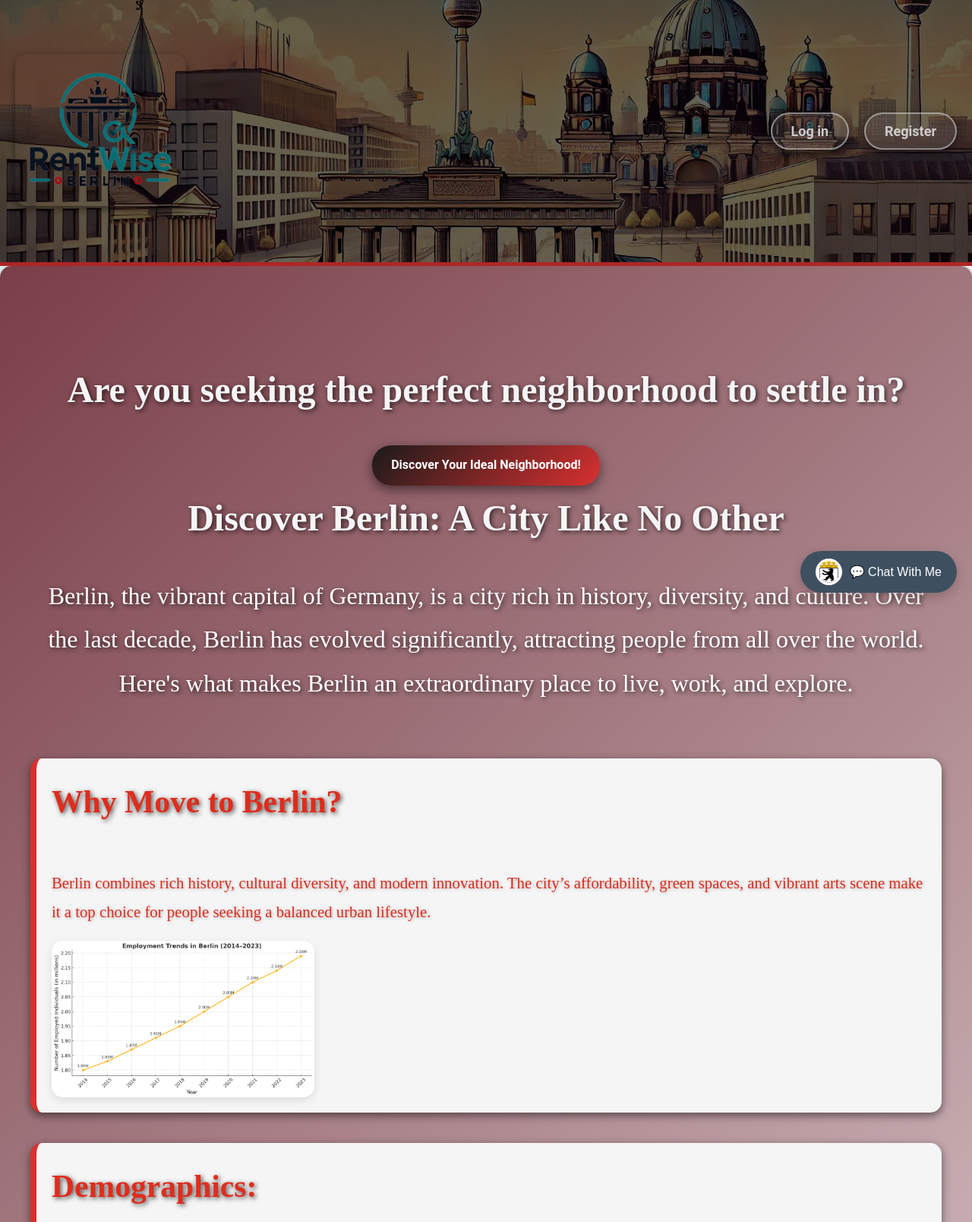
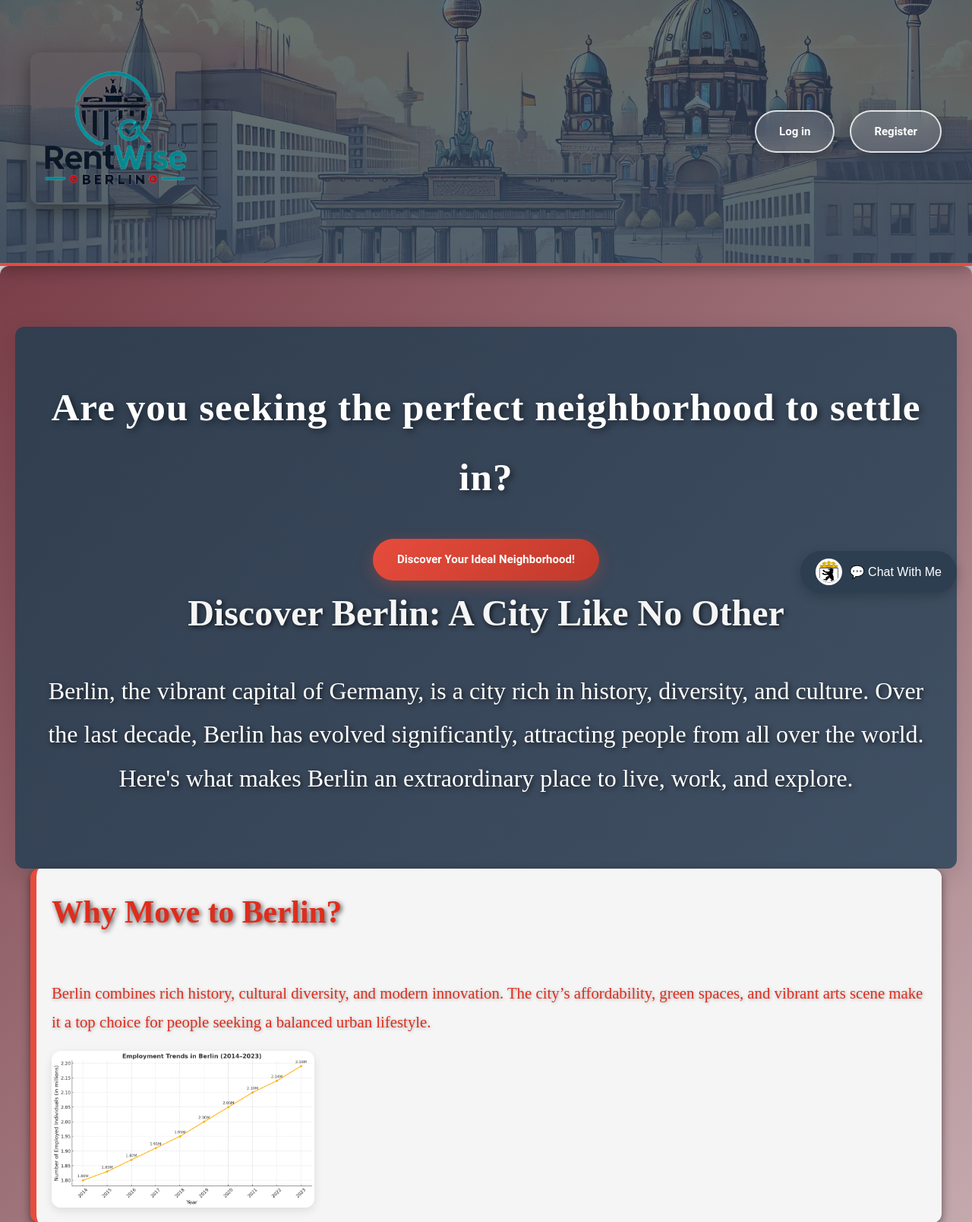
Before and after one commit to moroianu13/Berlin_capstone_project, a Django app: template neighborhoods/templates/neighborhoods/home.html in a window 1280 px wide. Shown: the top 1608 px of the page at 76% size. Run offline with Django 5.2, Linux system fonts and the light colour scheme; the template is opened without the code that fills it, so the values that code supplies are empty.

Commit message:
Enhance UI with modern design system: card layouts, gradients, improved shadows and animations

```diff
--- a/static/css/general_and_home.css
+++ b/static/css/general_and_home.css
@@ -1,16 +1,19 @@
 
 /* Global Styles */
 :root {
-    --primary-color: #3e5060; /* Inspired by Berlin's urban architecture */
-    --secondary-color: #1a1a1a; /* For a sleek modern touch */
-    --accent-color: #d93030; /* Red tone reflecting historical Berlin brick buildings */
-    --highlight-color: #0073e6; /* Reflecting Berlin's modern edge */
-    --gradient-light-blue: #e0f7fa;
+    --primary-color: #2c3e50; /* Deep navy blue */
+    --secondary-color: #34495e; /* Slate gray */
+    --accent-color: #e74c3c; /* Vibrant red */
+    --highlight-color: #3498db; /* Bright blue */
+    --success-color: #27ae60; /* Green */
+    --gradient-light-blue: #e8f4f8;
     --gradient-white: #ffffff;
     --font-family-headline: 'Merriweather', serif;
     --font-family-body: 'Roboto', sans-serif;
-    --border-radius: 15px;
-    --transition-ease: 0.3s ease;
+    --border-radius: 12px;
+    --card-shadow: 0 8px 32px rgba(0, 0, 0, 0.12);
+    --card-shadow-hover: 0 12px 48px rgba(0, 0, 0, 0.18);
+    --transition-ease: 0.35s cubic-bezier(0.4, 0, 0.2, 1);
 }
 
 * {
@@ -21,22 +24,23 @@
 
 html, body {
     font-family: var(--font-family-body);
-    background: linear-gradient(135deg, var(--gradient-light-blue), var(--gradient-white));
-    color: #333;
+    background: linear-gradient(135deg, #f5f7fa 0%, #c3cfe2 100%);
+    color: #2c3e50;
     height: 100%;
     scroll-behavior: smooth;
+    line-height: 1.6;
 }
 
 /* Header Styles */
 header {
     display: flex;
     align-items: center;
-    padding: 20px;
+    padding: 30px 40px;
     height: 350px;
-    background: linear-gradient(rgba(0, 0, 0, 0.5), rgba(0, 0, 0, 0.5)), url('/static/images/berlin_header_image.jpg') no-repeat center center/cover;
-    filter: brightness(0.8);
+    background: linear-gradient(rgba(44, 62, 80, 0.7), rgba(52, 73, 94, 0.85)), url('/static/images/berlin_header_image.jpg') no-repeat center center/cover;
     position: relative;
-    border-bottom: 5px solid var(--accent-color);
+    border-bottom: 4px solid var(--accent-color);
+    box-shadow: 0 4px 20px rgba(0, 0, 0, 0.3);
 }
 
 header .logo {
@@ -47,36 +51,44 @@ header .logo img {
     height: 200px;
     width: auto;
     border-radius: var(--border-radius);
-    box-shadow: 0 4px 12px rgba(0, 0, 0, 0.5);
+    box-shadow: 0 8px 24px rgba(0, 0, 0, 0.4);
+    transition: transform var(--transition-ease), box-shadow var(--transition-ease);
+}
+
+header .logo img:hover {
+    transform: scale(1.05);
+    box-shadow: 0 12px 32px rgba(0, 0, 0, 0.5);
 }
 
 
 /* Header Button Styles */
 .header-button {
-    border: 2px solid rgba(255, 255, 255, 0.6);
-    background: rgba(255, 255, 255, 0.1);
+    border: 2px solid rgba(255, 255, 255, 0.8);
+    background: rgba(255, 255, 255, 0.15);
     color: white;
-    font-weight: bold;
-    padding: 12px 25px;
-    border-radius: 25px;
+    font-weight: 600;
+    font-size: 15px;
+    padding: 14px 30px;
+    border-radius: 30px;
     text-decoration: none;
     display: inline-block;
     text-align: center;
     cursor: pointer;
-    transition: background var(--transition-ease), transform 0.2s ease, box-shadow var(--transition-ease);
-    box-shadow: 0 5px 15px rgba(0, 0, 0, 0.5);
+    transition: all var(--transition-ease);
+    box-shadow: 0 4px 15px rgba(0, 0, 0, 0.2);
+    backdrop-filter: blur(10px);
 }
 
 .header-button:hover {
     background: rgba(255, 255, 255, 0.3);
-    transform: translateX(-2px);
-    box-shadow: 0 10px 20px rgba(0, 0, 0, 0.5);
+    transform: translateY(-3px);
+    box-shadow: 0 8px 25px rgba(0, 0, 0, 0.3);
+    border-color: rgba(255, 255, 255, 1);
 }
 
 .header-button:active {
-    transform: translateY(1px);
-    background: rgba(255, 255, 255, 0.2);
-    box-shadow: 0 3px 10px rgba(0, 0, 0, 0.5);
+    transform: translateY(-1px);
+    box-shadow: 0 4px 15px rgba(0, 0, 0, 0.2);
 }
 
 .header-button img {
@@ -88,16 +100,19 @@ header .logo img {
 
 /* Body Button Styles */
 .body-button {
-    padding: 12px 25px;
-    background: linear-gradient(135deg, var(--secondary-color), var(--accent-color));
+    padding: 14px 32px;
+    background: linear-gradient(135deg, var(--accent-color), #c0392b);
     color: white;
     border: none;
-    border-radius: 25px;
+    border-radius: 30px;
     cursor: pointer;
-    transition: background var(--transition-ease), transform 0.2s ease, box-shadow var(--transition-ease);
-    box-shadow: 0 5px 15px rgba(0, 0, 0, 0.5);
-    font-weight: bold;
+    transition: all var(--transition-ease);
+    box-shadow: 0 6px 20px rgba(231, 76, 60, 0.3);
+    font-weight: 600;
+    font-size: 15px;
     text-decoration: none;
+    position: relative;
+    overflow: hidden;
     display: inline-block;
     text-align: center;
     backdrop-filter: blur(10px);
@@ -149,19 +164,22 @@ nav ul li a:hover {
 
 /* Search Section */
 .search-section {
-    background-color: transparent;
-    padding: 40px;
+    background: linear-gradient(135deg, rgba(44, 62, 80, 0.95) 0%, rgba(52, 73, 94, 0.9) 100%);
+    padding: 60px 40px;
     text-align: center;
     margin-top: 20px;
+    border-radius: var(--border-radius);
+    box-shadow: var(--card-shadow);
 }
 
 .search-section h2 {
     font-family: var(--font-family-headline);
-    font-size: 3em;
-    color: whitesmoke; /* Gold to represent Berlin's prestige */
-    margin-bottom: 30px;
+    font-size: 3.2em;
+    color: #ffffff;
+    margin-bottom: 35px;
     text-align: center;
-    text-shadow: 2px 2px 6px rgba(0, 0, 0, 0.7);
+    text-shadow: 3px 3px 8px rgba(0, 0, 0, 0.5);
+    letter-spacing: 1px;
 }
 
 .search-form {
@@ -184,18 +202,18 @@ nav ul li a:hover {
 }
 
 .property-card {
-    background-color: white;
-    border: 1px solid #ddd;
+    background: linear-gradient(135deg, #ffffff 0%, #f8f9fa 100%);
+    border: 1px solid rgba(0, 0, 0, 0.05);
     border-radius: var(--border-radius);
-    box-shadow: 0 4px 10px rgba(0, 0, 0, 0.5);
+    box-shadow: var(--card-shadow);
     overflow: hidden;
     position: relative;
-    transition: transform var(--transition-ease), box-shadow var(--transition-ease);
+    transition: all var(--transition-ease);
 }
 
 .property-card:hover {
-    transform: translateX(-2px);
-    box-shadow: 0 10px 20px rgba(0, 0, 0, 0.5);
+    transform: translateY(-8px);
+    box-shadow: var(--card-shadow-hover);
 }
 
 
```
Also changed, not shown: static/css/borough.css (+28 -16 lines), static/css/neighborhood_detail.css (+27 -17 lines), static/css/neighborhood_list.css (+44 -25 lines), static/css/table_style.css (+66 -24 lines).
